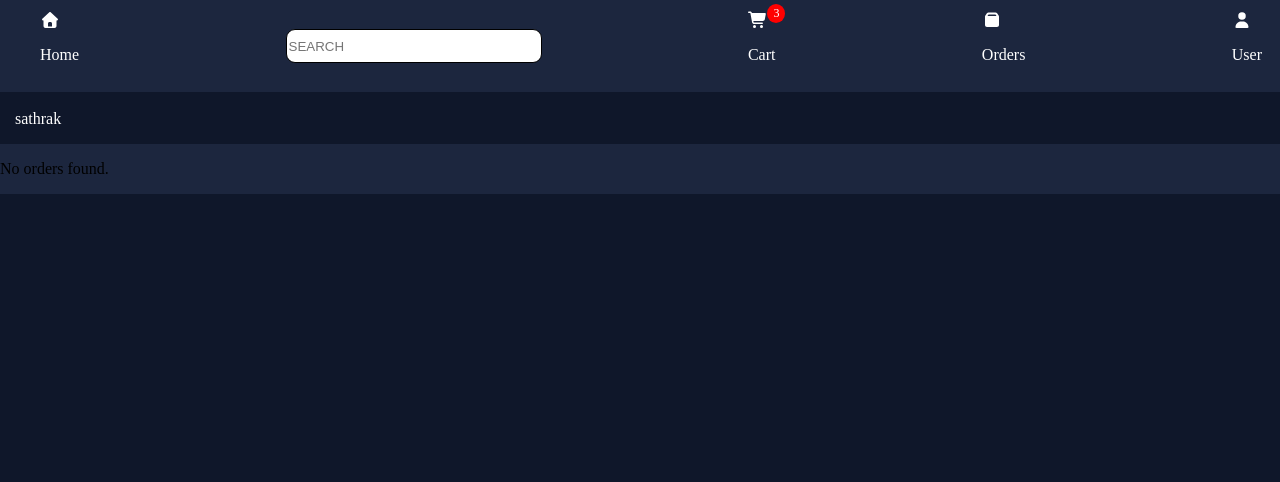
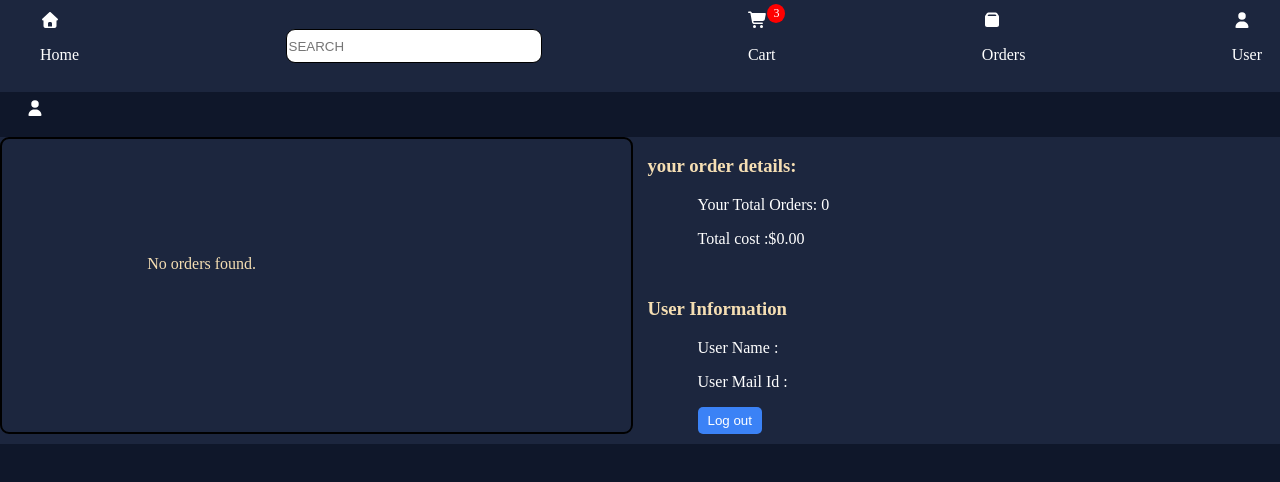
Before and after one commit to SathrakStuvet2004/ecommerce, a React (Vite) app: page /User in a window 1280 px wide. Shown: the top 482 px of the page. Built offline with nearby package versions, Linux system fonts and the light colour scheme; data requests are answered from the project's data file.

Commit message:
complete the user page desgin and add user name to our project

```diff
--- a/src/Data/db.json
+++ b/src/Data/db.json
@@ -521,126 +521,93 @@
       "stock": 70
     }
   ],
-  "cart": [
-    {
-      "id": "aNLazHbires",
-      "img": "https://picsum.photos/id/101/300/300",
-      "title": "Wireless Mouse",
-      "price": 499,
-      "category": "Electronics",
-      "brand": "Logitech",
-      "rating": 4.5,
-      "stock": 120,
-      "email": "sathrakstuvet51@gmail.com"
-    }
-  ],
+  "cart": [],
   "Orders": [],
-  "YourOrders": [
-    {
-      "id": "Bc1lQMy0oCw",
-      "img": "https://picsum.photos/id/101/300/300",
-      "title": "Wireless Mouse",
-      "price": 499,
-      "category": "Electronics",
-      "brand": "Logitech",
-      "rating": 4.5,
-      "stock": 120,
-      "email": "mathew1@gmail.com"
-    },
-    {
-      "id": "OaV3iuoTTc8",
-      "img": "https://picsum.photos/id/102/300/300",
-      "title": "Bluetooth Headphones",
-      "price": 1499,
-      "category": "Electronics",
-      "brand": "Boat",
-      "rating": 4.3,
-      "stock": 80,
-      "email": "sathrakstuvet51@gmail.com"
-    },
-    {
-      "id": "TzgmDjhjBlo",
-      "img": "https://picsum.photos/id/101/300/300",
-      "title": "Wireless Mouse",
-      "price": 499,
-      "category": "Electronics",
-      "brand": "Logitech",
-      "rating": 4.5,
-      "stock": 120,
-      "email": "sathrakstuvet51@gmail.com"
-    },
-    {
-      "id": "7c-51Gb4y0I",
-      "img": "https://picsum.photos/id/101/300/300",
-      "title": "Wireless Mouse",
-      "price": 499,
-      "category": "Electronics",
-      "brand": "Logitech",
-      "rating": 4.5,
-      "stock": 120,
-      "email": "sathrakstuvet51@gmail.com"
-    }
-  ],
+  "YourOrders": [],
   "users": [
     {
       "email": "sathrakstuvet51@gmail.com",
       "password": "123456789",
+      "name": "sathrak",
       "id": "XoiMkiFneFM"
     },
     {
       "email": "sathrakstuvet52@gmail.com",
       "password": "123456789",
+      "name": "sathrak1",
       "id": "XoiMkiFneFM"
     },
     {
       "email": "sathrakstuvet53@gmail.com",
       "password": "123456789",
+      "name": "sathrak2",
       "id": "XoiMkiFneFM"
     },
     {
       "email": "stanly7@gmail.com",
       "password": "123456789",
+      "name": "stanly",
       "id": "pTm9WkqWPHU"
     },
     {
       "email": "franklin1@gmail.com",
       "password": "123456789",
+      "name": "franklin",
       "id": "4EY24uZyGws"
     },
     {
       "email": "mathew1@gmail.com",
       "password": "123456789",
+      "name": "mathew",
       "id": "2NeXA59s3kM"
     },
     {
       "email": "andrew1@gmail.com",
       "password": "123456789",
+      "name": "andrew",
       "id": "_joIQKYcofQ"
     },
     {
       "email": "jeffrin1@gmail.com",
       "password": "123456789",
+      "name": "jeffrin",
       "id": "EpSTujkHoqs"
     },
     {
       "email": "jein1@gmail.com",
       "password": "123456789",
+      "name": "jerin",
       "id": "MmyHKSHwqQ0"
     },
     {
       "email": "jeslin1@gmail.com",
       "password": "123456789",
+      "name": "jeslin",
       "id": "E0I3oMQriZg"
     },
     {
       "email": "giftson1@gmail.com",
       "password": "123456789",
+      "name": "giftson",
       "id": "X-f0rOva51Q"
     },
     {
       "email": "santhosh1@gmail.com",
       "password": "123456789",
+      "name": "santhosh",
       "id": "Sf5PLL6ttZg"
+    },
+    {
+      "email": "asdfghjkl@gmail.com",
+      "password": "1234567890",
+      "name": "mumbai",
+      "id": "M9ujpG9q5Ss"
+    },
+    {
+      "email": "test@gmail.com",
+      "password": "1234567890",
+      "name": "test",
+      "id": "QUCONoU_Fs8"
     }
   ],
   "$schema": "./node_modules/json-server/schema.json"
--- a/src/pages/LogInPage.tsx
+++ b/src/pages/LogInPage.tsx
@@ -5,8 +5,9 @@ import './SignUpPage.css'
 
 export default function LogInPage() {
 
+  const navigate = useNavigate();
+  const [name, setName] = useState("");
   const [email, setEmail] = useState("");
-  const navigate = useNavigate();
   const [password, setPassword] = useState("");
 
   const { data: user = [] } = useGetUser();
@@ -23,13 +24,17 @@ export default function LogInPage() {
       alert("Invalid password");
       return;
     }
-
+    if(currentUser.name !== name){
+      alert("Invalid user name")
+      return;
+    }
     console.log(currentUser)
 
     localStorage.setItem("currentUser", JSON.stringify(currentUser));
 
     setEmail("");
     setPassword("");
+    setName("")
     navigate("/Home");
   }
 
@@ -41,9 +46,10 @@ export default function LogInPage() {
       </div>
       <form className="LogInForm" onSubmit={logIn}>
         <div>
-          <input
+          <input type='name'
             placeholder='Enter your Name'
-            className='userName'
+            className='userNameInput'
+            onChange={(e)=>setName(e.target.value)}
           />
         </div>
         <div>
--- a/src/pages/SignUpPage.css
+++ b/src/pages/SignUpPage.css
@@ -23,7 +23,7 @@
   min-height: 150px;
 }
 
-.EmailInput, .PasswordInput {
+.EmailInput, .PasswordInput, .userNameInput {
   padding: 10px;
   border-radius: 5px;
   border: none;
--- a/src/pages/SignUpPage.tsx
+++ b/src/pages/SignUpPage.tsx
@@ -1,28 +1,34 @@
 import { useState } from 'react'
 import './SignUpPage.css'
 import { useAddUser } from '../hooks/hook';
-import { Link } from 'react-router';
+import { Link, useNavigate } from 'react-router';
 
 export default function SignUpPage() {
   const [email, setEmail] = useState('');
   const [password, setPassword] = useState('');
+  const [name, setName] = useState('');
 
-  const {mutate: addUser} = useAddUser();
+  const { mutate: addUser } = useAddUser();
+  const navigate = useNavigate();
 
-  function handelSubmit(e:any){
+  function handelSubmit(e: any) {
     e.preventDefault();
 
-    if (!email || !password) {
+    if (!email || !password || !name) {
       alert("Please fill in all fields");
       return;
     }
     const newUser = {
       email,
-      password
+      password,
+      name
     }
     addUser(newUser);
     setEmail('');
     setPassword('');
+    setName('');
+    localStorage.setItem("currentUser", JSON.stringify(newUser));
+     navigate("/Home");
   }
 
   return (
@@ -33,11 +39,18 @@ export default function SignUpPage() {
 
       <form className="SignUpForm" onSubmit={handelSubmit}>
         <div>
+          <input placeholder='Enter your name'
+          className='userNameInput'
+          value={name}
+          onChange={(e)=>setName(e.target.value)}/>
+        </div>
+        <div>
           <input type="email"
             placeholder="Enter your Email"
             value={email}
             onChange={(e) => setEmail(e.target.value)}
-            className="EmailInput" /></div>
+            className="EmailInput" />
+        </div>
         <div>
           <input type="password"
             placeholder="Enter your Password"
--- a/src/pages/UserPage.css
+++ b/src/pages/UserPage.css
@@ -1,13 +1,61 @@
-.userName {
-  margin-top: 110px;
-  margin-left: 15px;
-  font-family: italic;
+.userInfo {
+  padding-top: 100px;
+  margin-left: 25px;
   color: white;
 }
 
 .yourOrderInfo {
   display: grid;
-  grid-template-columns: repeat(2,1fr);
+  grid-template-columns: repeat(2, 1fr);
+  background-color: #1c263e;
+  column-gap: 15px;
+  padding-bottom: 10px;
+}
+.products{
+  border: 2px solid black;
+  border-radius: 9px;
+  color: wheat;
   background-color: #1c263e;
 
 }
+.productsInfo {
+  border: 5px;
+}
+
+.orderDetails {
+  color: wheat;
+}
+.empty-orders{
+  font-family: italic;
+  text-align: center;
+  padding-top: 100px;
+  padding-left: 85px;
+}
+.orderCalculation {
+  padding-left: 50px;
+  color: white;
+}
+
+.userInformationText {
+  color: wheat;
+  margin-top: 50px;
+}
+
+.userInformation {
+  padding-left: 50px;
+  color: white;
+}
+
+.logoutButton {
+  background-color: #3b82f6;
+  color: white;
+  border: none;
+  padding: 6px 10px;
+  border-radius: 5px;
+  cursor: pointer;
+}
+
+.logoutButton:hover {
+  background-color: #2563eb;
+  color: black;
+}
--- a/src/pages/UserPage.tsx
+++ b/src/pages/UserPage.tsx
@@ -1,24 +1,27 @@
 import NavBar from "../components/NavBar"
+import { FontAwesomeIcon } from "@fortawesome/react-fontawesome";
+import { faUser } from "@fortawesome/free-solid-svg-icons";
 import { useGetYourOrders } from "../hooks/hook"
 import './UserPage.css'
 
 export default function UserPage() {
-  const { data : YourOrders } = useGetYourOrders()
+  const { data: YourOrders } = useGetYourOrders()
 
   const currentUser = JSON.parse(localStorage.getItem("currentUser") || "{}");
 
-  const YourOrderData = YourOrders?.filter((order:any) => order.email === currentUser.email)
+  const YourOrderData = YourOrders?.filter((order: any) => order.email === currentUser.email)
 
-  return(
+  return (
     <div className="userPage">
       <title>User</title>
       <NavBar />
-      <div className="userName">
-        <p>sathrak</p>
+      <div className="userInfo">
+        <FontAwesomeIcon icon={faUser} />
+        <h3 className="userName">{currentUser.name}</h3>
       </div>
       <div className="yourOrderInfo">
         <div className="products">
-          { <div className="OrderItems">
+          {<div className="OrderItems">
             {YourOrderData && YourOrderData.length > 0 ? (
               YourOrderData.map((item: any) => (
                 <div key={item.id} className="OrderItem">
@@ -37,8 +40,20 @@ export default function UserPage() {
           </div>}
         </div>
         <div className="productsInfo">
-          <div >
-
+          <div>
+            <h3 className="orderDetails">your order details:</h3>
+          </div>
+          <div className="orderCalculation">
+            <p>Your Total Orders: {YourOrderData?.length}</p>
+            <p>Total cost :${YourOrderData?.reduce((sum: number, order: any) => sum + order.price, 0).toFixed(2)}</p>
+          </div>
+          <div className="userInformationText">
+            <h3>User Information</h3>
+          </div>
+          <div className="userInformation">
+            <p>User Name : {currentUser.name}</p>
+            <p>User Mail Id : {currentUser.email}</p>
+            <button className="logoutButton">Log out</button>
           </div>
         </div>
       </div>
```
Also changed, not shown: src/pages/CartPage.css (+21 -18 lines).
